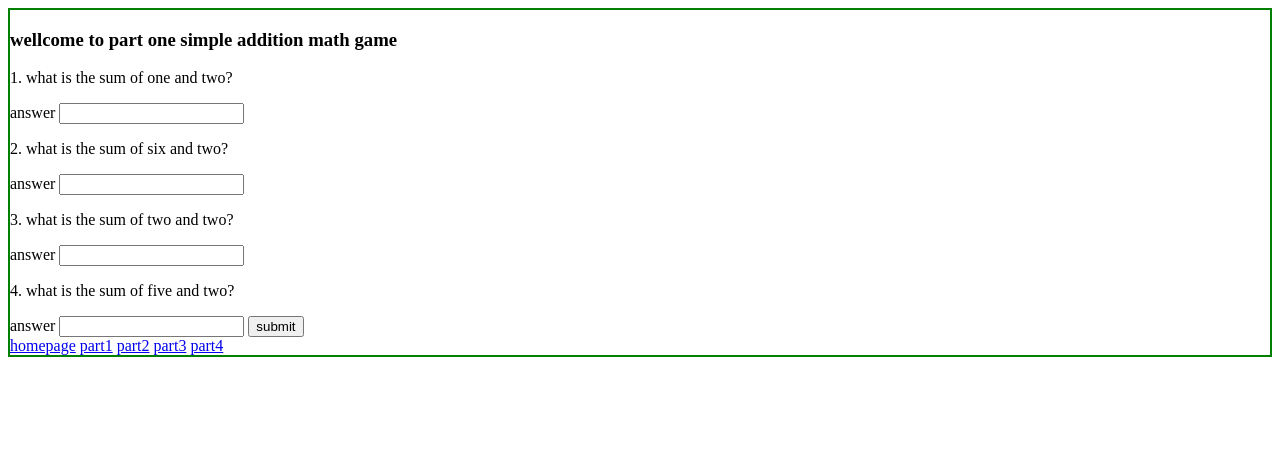
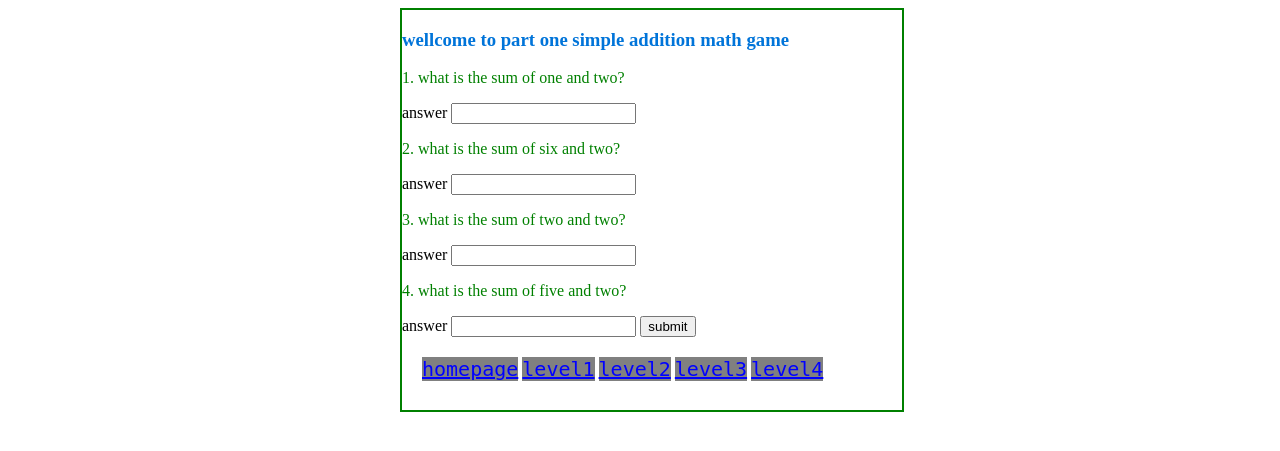
Before and after one commit to atmelaku/TextAdvnetureGameApp, a Flask app: page /1 in a window 1280 px wide. Shown: the top 451 px of the page. Run offline with Flask 2, Linux system fonts and the light colour scheme.

Commit message:
changed texts updated the style.css file

```diff
--- a/gameApp/math.py
+++ b/gameApp/math.py
@@ -18,7 +18,7 @@ def one():
         answer4 = request.form['answer4']
         if answer1 == "3" and answer2 == "8" and answer3 == "4" and answer4 == "7":
 
-            return "100%, nice Job!, try the next part" + render_template("part1.html")
+            return "100%, nice Job!, try the next level" + render_template("part1.html")
         elif answer1 == "3" and answer2 == "8" and answer3 == "4" and answer4 != "7":
             return "75%, good. you missed number 4, try agin." + render_template("part1.html")
         elif answer1 == "3" and answer2 == "8" and answer3 != "4" and answer4 != "7":
@@ -40,7 +40,7 @@ def two():
         answer4 = request.form['answer4']
         if answer1 == "1" and answer2 == "8" and answer3 == "-1" and answer4 == "-3":
 
-            return "100%, nice Job!, try the next part" + render_template("part1.html")
+            return "100%, nice Job!, try the next level" + render_template("part1.html")
         elif answer1 == "1" and answer2 == "8" and answer3 == "-1" and answer4 != "-3":
             return "75%, good. you missed number 4, try agin." + render_template("part1.html")
         elif answer1 == "1" and answer2 == "8" and answer3 != "-1" and answer4 != "-3":
@@ -60,7 +60,7 @@ def three():
         answer4 = request.form['answer4']
         if answer1 == "2" and answer2 == "30" and answer3 == "0" and answer4 == "-9":
 
-            return "100%, nice Job!, try the next part" + render_template("part1.html")
+            return "100%, nice Job!, try the next level" + render_template("part1.html")
         elif answer1 == "2" and answer2 == "30" and answer3 == "0" and answer4 != "-9":
             return "75%, good. you missed number 4, try agin." + render_template("part1.html")
         elif answer1 == "2" and answer2 == "30" and answer3 != "0" and answer4 != "-9":
@@ -80,7 +80,7 @@ def four():
         answer4 = request.form['answer4']
         if answer1 == "2" and answer2 == "0" and answer3 == "1" and answer4 == "4":
 
-            return "100%, nice Job!, try the next part" + render_template("part1.html")
+            return "100%, nice Job!, try the next level" + render_template("part1.html")
         elif answer1 == "2" and answer2 == "0" and answer3 == "1" and answer4 != "4":
             return "75%, good. you missed number 4, try agin." + render_template("part1.html")
         elif answer1 == "2" and answer2 == "0" and answer3 != "1" and answer4 != "4":
--- a/gameApp/static/css/style.css
+++ b/gameApp/static/css/style.css
@@ -1,3 +1,28 @@
+
+html {
+  box-sizing: border-box;
+}
+
 body {
   border: 2px solid green;
+  width: 500px;
+  height: 400px;
+  margin-left: 400px;
 }
+
+div.links {
+  margin-left: 20px;
+  margin-top: 20px;
+}
+a {
+  background: gray;
+  color: blue;
+  font-size: 20px;
+  font-family: monospace;
+}
+p {
+  color: green;
+}
+h2, h3 {
+  color: #0074D9;
+}
--- a/gameApp/templates/part1.html
+++ b/gameApp/templates/part1.html
@@ -30,10 +30,10 @@
   </form>
   <div class="links">
   <a href="{{ url_for('math.home')}}">homepage</a>
-  <a href="{{ url_for('math.one')}}">part1</a>
-  <a href="{{ url_for('math.two')}}">part2</a>
-  <a href="{{ url_for('math.three')}}">part3</a>
-  <a href="{{ url_for('math.four')}}">part4</a>
+  <a href="{{ url_for('math.one')}}">level1</a>
+  <a href="{{ url_for('math.two')}}">level2</a>
+  <a href="{{ url_for('math.three')}}">level3</a>
+  <a href="{{ url_for('math.four')}}">level4</a>
 </div>
 
 </div>
```
Also changed, not shown: gameApp/templates/part2.html (+4 -4 lines), gameApp/templates/part3.html (+4 -4 lines), gameApp/templates/part4.html (+4 -4 lines).
